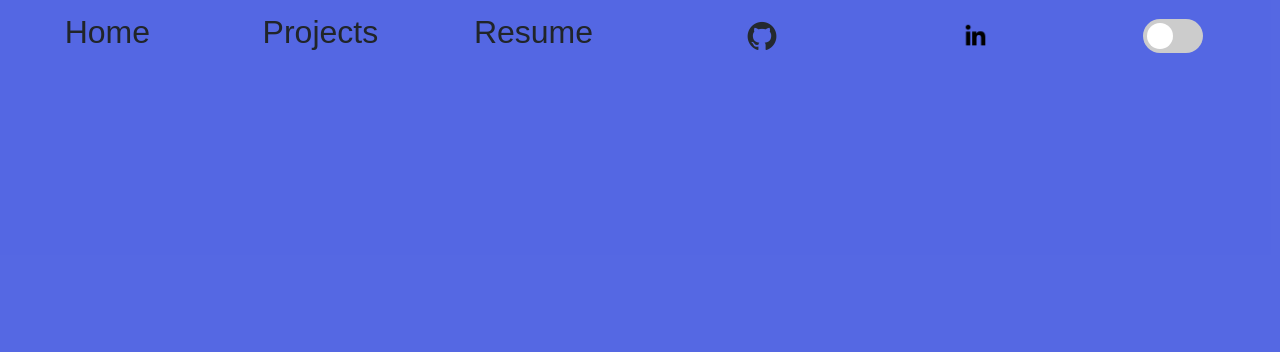
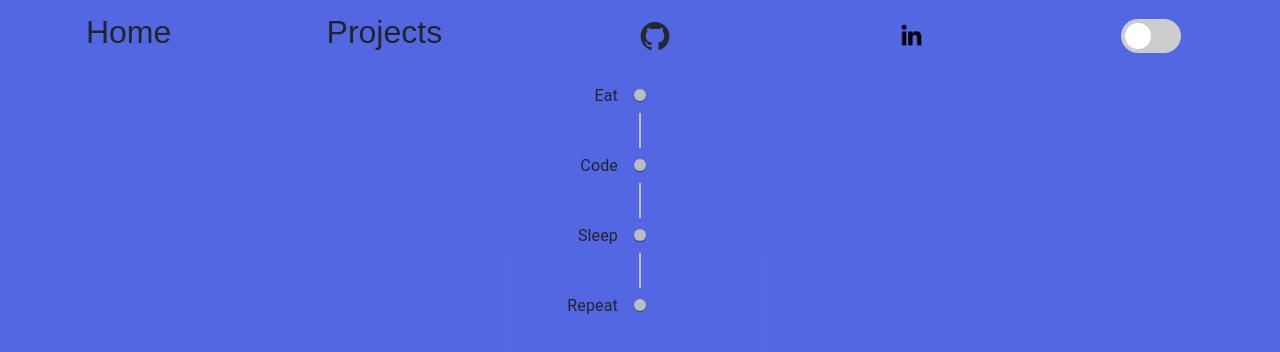
Before and after one commit to Gehrig-Barnes/portfolio, a React (Create React App) app: page /about_me in a window 1280 px wide. Shown: the top 352 px of the page. Built offline with nearby package versions, Linux system fonts and the light colour scheme; a web font is replaced by a local one.

Commit message:
implemented mui

```diff
--- a/package.json
+++ b/package.json
@@ -3,6 +3,10 @@
   "version": "0.1.0",
   "private": true,
   "dependencies": {
+    "@emotion/react": "^11.10.5",
+    "@emotion/styled": "^11.10.5",
+    "@mui/lab": "^5.0.0-alpha.118",
+    "@mui/material": "^5.11.7",
     "@testing-library/jest-dom": "^5.16.4",
     "@testing-library/react": "^13.3.0",
     "@testing-library/user-event": "^13.5.0",
--- a/src/App.css
+++ b/src/App.css
@@ -374,3 +374,21 @@ input:checked + .slider:before {
   justify-content: center;
   align-items: center;
 }
+
+.aboutClick{
+  font-family: "Bubbly", sans-serif;
+  margin-left: 5%;
+  margin-bottom: 2%;
+  font-size: xx-large;
+  background: transparent;
+  border: none;
+  transition: 0.3s;
+  cursor: pointer;
+
+}
+
+.aboutClick:hover {
+
+  color: #2196f3;
+
+}
--- a/src/App.js
+++ b/src/App.js
@@ -3,7 +3,7 @@ import './App.css';
 import { Routes, Route, useNavigate } from "react-router-dom";
 import Nav from "./components/Nav";
 import Home from "./components/Home";
-import Contact from "./components/Resume";
+import AboutMe from "./components/AboutMe";
 import Project from "./components/Projects";
 
 function App() {
@@ -12,7 +12,7 @@ function App() {
     <div className="App" id={isDark ? 'darkMode' : 'lightMode'}>
       <Nav setIsDark={setIsDark} isDark={isDark}/>
       <Routes>
-        <Route exact path="/contact" element={<Contact/>}/>
+        <Route exact path="/about_me" element={<AboutMe/>}/>
         <Route exact path="/projects" element={<Project/>}/>
         <Route exact path="/" element={<Home/>}/>
       </Routes>
--- /dev/null
+++ b/src/components/AboutMe.js
@@ -0,0 +1,45 @@
+import React from "react";
+import Timeline from "@mui/lab/Timeline";
+import TimelineItem from "@mui/lab/TimelineItem";
+import TimelineSeparator from "@mui/lab/TimelineSeparator";
+import TimelineConnector from "@mui/lab/TimelineConnector";
+import TimelineContent from "@mui/lab/TimelineContent";
+import TimelineDot from "@mui/lab/TimelineDot";
+
+function AboutMe() {
+  return (
+    <div className="resume">
+      <Timeline position="left">
+        <TimelineItem>
+          <TimelineSeparator>
+            <TimelineDot />
+            <TimelineConnector />
+          </TimelineSeparator>
+          <TimelineContent>Eat</TimelineContent>
+        </TimelineItem>
+        <TimelineItem>
+          <TimelineSeparator>
+            <TimelineDot />
+            <TimelineConnector />
+          </TimelineSeparator>
+          <TimelineContent>Code</TimelineContent>
+        </TimelineItem>
+        <TimelineItem>
+          <TimelineSeparator>
+            <TimelineDot />
+            <TimelineConnector />
+          </TimelineSeparator>
+          <TimelineContent>Sleep</TimelineContent>
+        </TimelineItem>
+        <TimelineItem>
+          <TimelineSeparator>
+            <TimelineDot />
+          </TimelineSeparator>
+          <TimelineContent>Repeat</TimelineContent>
+        </TimelineItem>
+      </Timeline>
+    </div>
+  );
+}
+
+export default AboutMe;
--- a/src/components/Home.js
+++ b/src/components/Home.js
@@ -1,5 +1,6 @@
 import React from "react";
 import profilePicture from "../images/self.png";
+
 
 function Home() {
   return (
@@ -18,9 +19,14 @@ function Home() {
       <div id="about-me">
         <img id="profile" src={profilePicture} />
         <div id="intro">
+
           <h6 id="summary">
-            Hello, I am a Software Developer out of Chicago, IL. I began my software engineering journey December 2021. I am proficient in Javascript, React, && Ruby on Rails
+            Hello, I am a Software Developer out of Chicago, IL. I began my
+            software engineering journey December 2021. I am proficient in
+            Javascript, React, && Ruby on Rails
           </h6>
+
+          <button class="aboutClick">About Me</button>
         </div>
       </div>
     </div>
--- a/src/components/Nav.js
+++ b/src/components/Nav.js
@@ -34,11 +34,6 @@ function Nav({ setIsDark, isDark }) {
             Projects
           </h3>
         </Col>
-        <Col className="col">
-          <h3 onClick={() => navigate("/contact")} className={isDark ? 'navText routes' : 'routes' }>
-            Resume
-          </h3>
-        </Col>
 
         <Col>
           <a href="https://github.com/Gehrig-Barnes">
--- a/src/components/Resume.js
+++ /dev/null
@@ -1,12 +0,0 @@
-import React from "react";
-import pdf from '../resume/Barnes_Resume.png'
-
-function Resume(){
-    return(
-        <div className= "resume">
-            <img src = {pdf} width="50%" height="80%"/>
-        </div>
-    )
-};
-
-export default Resume;
--- a/src/index.js
+++ b/src/index.js
@@ -5,6 +5,7 @@ import App from './App';
 import reportWebVitals from './reportWebVitals';
 import { BrowserRouter as Router } from "react-router-dom";
 import "bootstrap/dist/css/bootstrap.min.css";
+
 
 const root = ReactDOM.createRoot(document.getElementById('root'));
 root.render(
```
Also changed, not shown: 1 other file (tests, documents, lock files or other folders).
